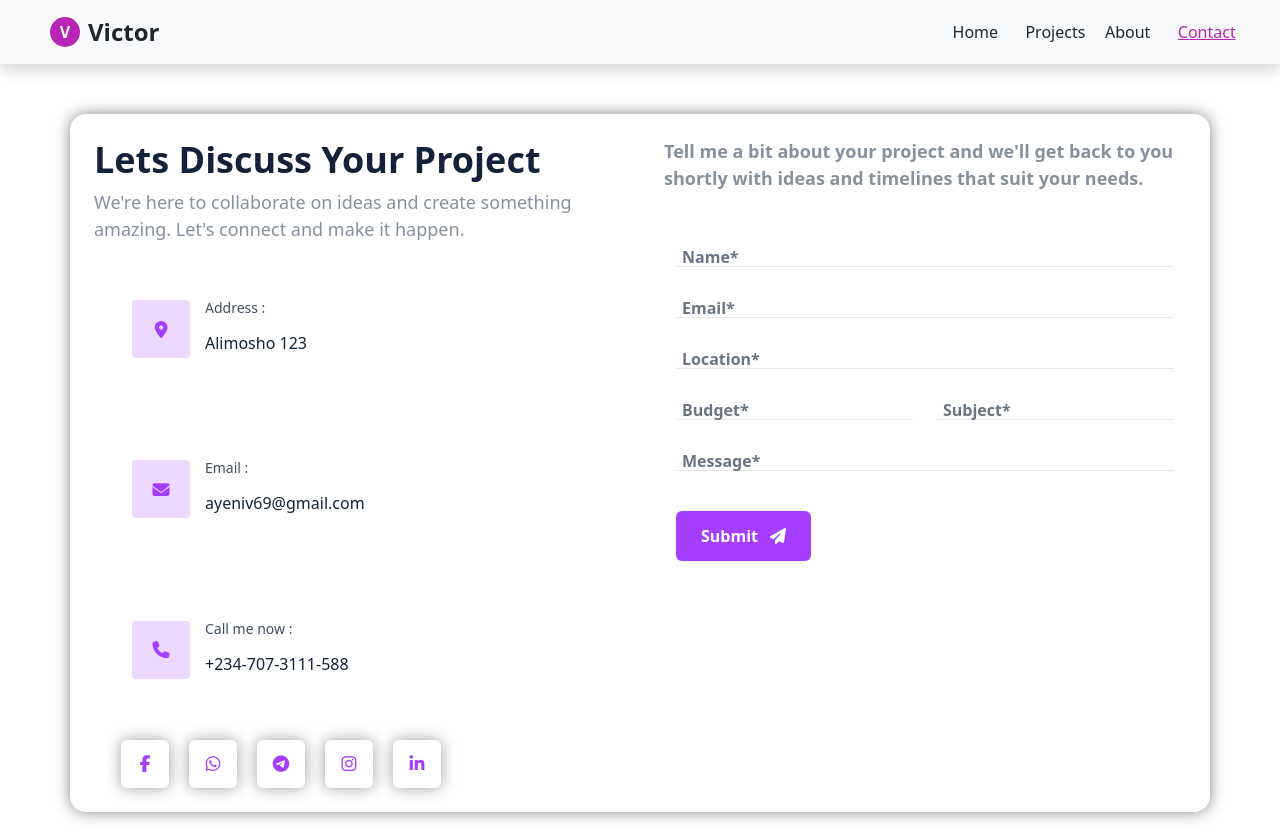
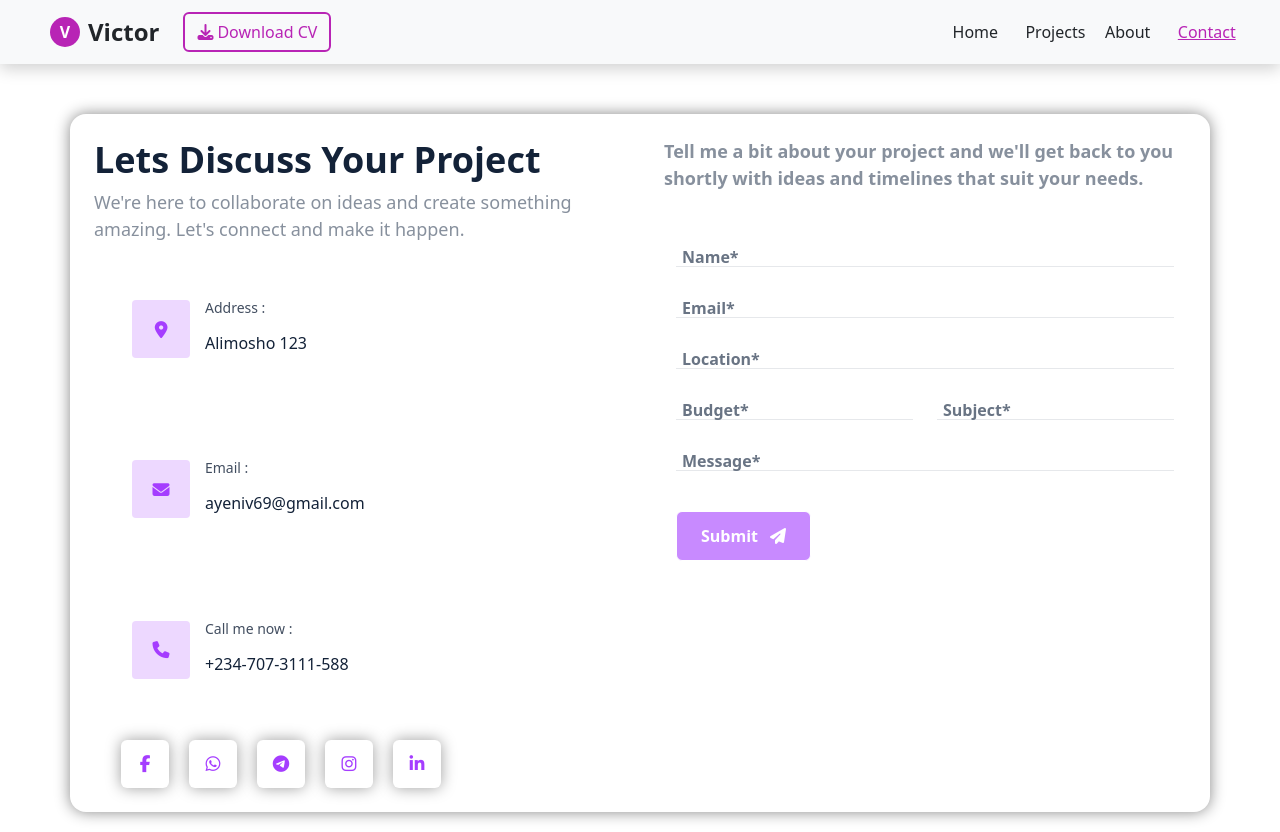
Before and after one commit to vay-dev/portfolio, an Angular app: page /contact in a window 1280 px wide. Built offline with nearby package versions, Linux system fonts and the light colour scheme.

Commit message:
made the email submision part functional and fixed some bugs

```diff
--- a/src/app/components/pages/contact/contact.component.html
+++ b/src/app/components/pages/contact/contact.component.html
@@ -3,16 +3,17 @@
     <div id="first-container" class="col-md-6 p-4">
       <div class="div">
         <h1>Lets Discuss Your Project</h1>
-        <p>We're here to collaborate on ideas and create something amazing. Let's connect and make it happen.</p>
+        <p>
+          We're here to collaborate on ideas and create something amazing. Let's
+          connect and make it happen.
+        </p>
       </div>
 
       <div class="row">
         <div class="col-md-12" *ngFor="let address of addresses; let i = index">
-
           <div class="content-container">
-
             <div class="icon-container">
-                <i class="{{address.icon}}"></i>
+              <i class="{{ address.icon }}"></i>
             </div>
             <!-- BREAKPOINT -->
             <div class="info-container">
@@ -22,50 +23,78 @@
           </div>
         </div>
         <div class="social-icons-container">
-            <a href="https://web.facebook.com/profile.php?id=61557084772235" target="_blank"><span class="rounded-2"><i class="fa-brands fa-facebook-f"></i></span></a>
-            <a href="" target="_blank"><span class="rounded-2"><i class="fa-brands fa-whatsapp"></i></span></a>
-            <a href="https://t.me/victor_ay14" target="_blank"><span class="rounded-2"><i class="fa-brands fa-telegram"></i></span></a>
-            <a href="https://www.instagram.com/vay_dev24/" target="_blank"><span class="rounded-2"><i class="fa-brands fa-instagram"></i></span></a>
-            <a href="https://www.linkedin.com/in/ayeni-victor-6a403136b/" target="_blank"><span class="rounded-2"><i class="fa-brands fa-linkedin-in"></i></span></a>
+          <a
+            href="https://web.facebook.com/profile.php?id=61557084772235"
+            target="_blank"
+            ><span class="rounded-2"
+              ><i class="fa-brands fa-facebook-f"></i></span
+          ></a>
+          <a href="" target="_blank"
+            ><span class="rounded-2"><i class="fa-brands fa-whatsapp"></i></span
+          ></a>
+          <a href="https://t.me/victor_ay14" target="_blank"
+            ><span class="rounded-2"><i class="fa-brands fa-telegram"></i></span
+          ></a>
+          <a href="https://www.instagram.com/vay_dev24/" target="_blank"
+            ><span class="rounded-2"
+              ><i class="fa-brands fa-instagram"></i></span
+          ></a>
+          <a
+            href="https://www.linkedin.com/in/ayeni-victor-6a403136b/"
+            target="_blank"
+            ><span class="rounded-2"
+              ><i class="fa-brands fa-linkedin-in"></i></span
+          ></a>
         </div>
       </div>
-
     </div>
     <!-- ====== DIVIDER ===== -->
     <div id="second-container" class="col-md-6 p-4">
-
       <p class="text">
-        Tell me a bit about your project and we'll get back to you shortly with ideas and timelines that suit your needs.
+        Tell me a bit about your project and we'll get back to you shortly with
+        ideas and timelines that suit your needs.
       </p>
 
-<form #form="ngForm" (ngSubmit)="sendEmail(form)">
+      <form
+        #form="ngForm"
+        (ngSubmit)="sendEmail(form)"
+        class="contact-form"
+        [class.sending]="sending"
+        (keydown.enter)="sending && $event.preventDefault()"
+      >
         <div class="input-container container-fluid my-5">
           <div class="row">
             @for (input of inputs; track $index) {
             <div
               class="input-wrapper"
-          [ngClass]="input.class === 'half' ? 'col-md-6' : 'col-md-12'">
-
+              [ngClass]="input.class === 'half' ? 'col-md-6' : 'col-md-12'"
+            >
               <input
                 [type]="input.type"
                 [name]="input.name"
                 required
                 [(ngModel)]="formData[input.name]"
-            placeholder=" " />
+                placeholder=" "
+              />
 
               <div class="label">{{ input.placeholder }}</div>
             </div>
             }
           </div>
 
-    <button id="submit" class="btn my-3" type="submit">
-      Submit
+          <!-- NEW -->
+          <button
+            id="submit"
+            class="btn my-3"
+            type="submit"
+            [disabled]="sending || !form.valid"
+            [class.sending]="sending"
+          >
+            {{ sending ? "Sending…" : "Submit" }}
             <span><i class="fa-solid fa-paper-plane"></i></span>
           </button>
         </div>
       </form>
-
-
     </div>
   </div>
 </div>
--- a/src/app/components/pages/contact/contact.component.scss
+++ b/src/app/components/pages/contact/contact.component.scss
@@ -19,12 +19,11 @@
       }
 
       p {
-        color: #87909D;
+        color: #87909d;
         font-weight: 400;
         font-size: 18px;
       }
     }
-
 
     .row {
       display: flex;
@@ -42,7 +41,7 @@
         display: flex;
         justify-content: flex-start;
         align-items: center;
-        transition: .3s ease-in-out;
+        transition: 0.3s ease-in-out;
 
         &:hover {
           box-shadow: 0 0 15px rgba(0, 0, 0, 0.412);
@@ -55,13 +54,13 @@
           align-items: center;
           justify-content: center;
           font-size: 17px;
-          color: #A53DFF;
-          background: #EDD8FF;
-          transition: .3s ease-in-out;
+          color: #a53dff;
+          background: #edd8ff;
+          transition: 0.3s ease-in-out;
         }
 
         &:hover .icon-container {
-          background: #A53DFF;
+          background: #a53dff;
           color: white;
         }
 
@@ -71,13 +70,11 @@
           align-items: center;
           justify-content: center;
 
-
-
           .info-container {
             text-align: left;
 
             p {
-              color: #424E60;
+              color: #424e60;
               font-weight: 400;
               font-size: 14px;
             }
@@ -89,7 +86,6 @@
             }
           }
         }
-
       }
 
       .social-icons-container {
@@ -109,8 +105,8 @@
           width: 48px;
           height: 48px;
           background: white;
-          color: #A53DFF;
-          transition: .3s ease;
+          color: #a53dff;
+          transition: 0.3s ease;
           font-size: 17px;
           box-shadow: 0 0 15px rgba(0, 0, 0, 0.383);
           display: flex;
@@ -118,13 +114,13 @@
           justify-content: center;
 
           &:hover {
-            background: #A53DFF;
+            background: #a53dff;
             color: white;
             transform: translateY(-6px);
           }
 
           i {
-            transition: .3s ease;
+            transition: 0.3s ease;
           }
         }
       }
@@ -134,14 +130,17 @@
   #second-container {
     text-align: left;
 
+    &.sending {
+      pointer-events: none;
+    }
+
     .text {
       font-size: 18px;
-      color: #87909D;
+      color: #87909d;
       font-weight: 600;
     }
 
     .input-container {
-
       .input-wrapper {
         position: relative;
         margin-block-end: 24px;
@@ -153,32 +152,31 @@
           color: #697484;
           left: 18px;
           top: 5px;
-          transition: .3s ease-in-out;
+          transition: 0.3s ease-in-out;
         }
 
         input {
           border: none;
           width: 100%;
-          border-bottom: 1px solid #E6E8EB;
-          transition: .3s ease;
+          border-bottom: 1px solid #e6e8eb;
+          transition: 0.3s ease;
           background: transparent;
 
           &:hover {
-            border-bottom: 1.5px solid #A53DFF;
+            border-bottom: 1.5px solid #a53dff;
           }
         }
 
-        input:focus + .label ,
+        input:focus + .label,
         input:not(:placeholder-shown) + .label,
         input:valid + .label {
           transform: translateY(-29px);
-         color: #A53DFF;
+          color: #a53dff;
         }
-
       }
 
       #submit {
-          background: #A53DFF;
+        background: #a53dff;
         color: white;
         display: flex;
         gap: 12px;
@@ -188,10 +186,16 @@
         padding-block: 12px;
         font-size: 16px;
         font-weight: 600;
-          transition: .3s ease-in-out;
+        transition: 0.3s ease-in-out;
 
-          &:hover {
-            background: darken($color: #A53DFF, $amount: 15%);
+        &.sending,
+        &:disabled {
+          cursor: not-allowed;
+          opacity: 0.6;
+        }
+
+        &:hover:not(:disabled) {
+          background: darken($color: #a53dff, $amount: 15%);
         }
       }
     }
--- a/src/app/components/pages/contact/contact.component.ts
+++ b/src/app/components/pages/contact/contact.component.ts
@@ -1,5 +1,5 @@
 import { CommonModule, NgFor } from '@angular/common';
-import { FormsModule } from '@angular/forms';
+import { FormsModule, NgForm } from '@angular/forms';
 import { Component } from '@angular/core';
 import emailjs from '@emailjs/browser';
 
@@ -11,8 +11,21 @@ import emailjs from '@emailjs/browser';
 })
 export class ContactComponent {
   formData: any = {};
+  sending: boolean = false;
 
-  sendEmail(form: any) {
+  sendEmail(form: NgForm) {
+    if (this.sending) {
+      console.warn('Sending in process please wait');
+      return;
+    }
+
+    if (!form.valid) {
+      alert('Please fill in all required fields.');
+      return;
+    }
+
+    this.sending = true;
+
     if (form.valid) {
       emailjs
         .send(
@@ -25,14 +38,14 @@ export class ContactComponent {
           () => {
             alert('Email sent successfully!');
             form.resetForm();
+            this.sending = false;
           },
           (error) => {
             console.error('Email error:', error);
             alert('Failed to send email.');
+            this.sending = false;
           }
         );
-    } else {
-      alert('Please fill in all required fields.');
     }
   }
 
--- a/src/app/components/shared/navbar/navbar.component.html
+++ b/src/app/components/shared/navbar/navbar.component.html
@@ -1,24 +1,34 @@
 <header class="header container-fluid py-3 bg-light">
   <div class="d-flex justify-content-between align-items-center w-100">
+    <!-- Logo / Brand -->
+    <div class="logo-con d-flex fw-bold gap-2">
+      <span id="logo">V</span><span class="fs-4 fw-bold">Victor</span>
 
-    <!-- Logo / Brand -->
-    <div class="logo d-flex fw-bold gap-2">
-      <span id="logo">V</span><span class="fs-4 fw-bold">Victor</span>
+      <a
+        href="assets/resume/Resume_Ayeni_Victor.pdf"
+        download="Ayeni_Victor_Resume.pdf"
+        class="btn ms-3 d-flex align-items-center gap-1"
+      >
+        <i class="fa-solid fa-download"></i>
+        <span>Download CV</span>
+      </a>
     </div>
 
     <!-- Navigation Links -->
     <nav class="flex-grow-0 ms-4">
       <div class="row">
         @for (item of items; track $index) {
-          <div class="col-6 col-md-2 mx-auto flex-grow-1">
-            <a [routerLink]="item.routeLink"
+        <div class="col-6 col-md-2 mx-auto flex-grow-1">
+          <a
+            [routerLink]="item.routeLink"
             class="nav-link text-center"
             [routerLinkActive]="'active'"
-            [routerLinkActiveOptions]="{exact: true}">{{ item.label }}</a>
-          </div>
+            [routerLinkActiveOptions]="{ exact: true }"
+            >{{ item.label }}</a
+          >
+        </div>
         }
       </div>
     </nav>
-
   </div>
 </header>
--- a/src/app/components/shared/navbar/navbar.component.scss
+++ b/src/app/components/shared/navbar/navbar.component.scss
@@ -1,4 +1,3 @@
-
 .header {
   position: fixed;
   z-index: 3;
@@ -13,15 +12,41 @@
   padding-inline: 50px;
   box-shadow: 0 5px 15px #0000002e;
 
-  .logo {
+  .logo-con {
     align-items: center;
     justify-content: center;
+
+    .btn {
+      background: transparent;
+      border: 2px solid #b824b5;
+      transition: 0.4s ease-in-out;
+
+      &:hover {
+        background: #b824b5;
+        border: 2px solid white;
+      }
+
+      i {
+        color: #b824b5;
+        transition: 0.3s ease-in-out;
+      }
+
+      span {
+        color: #b824b5;
+        transition: 0.3s ease-in-out;
+      }
+
+      &:hover i,
+      &:hover span {
+        color: white;
+      }
+    }
   }
 
   #logo {
     height: 30px;
     width: 30px;
-    background: #B824B5;
+    background: #b824b5;
     display: flex;
     align-items: center;
     justify-content: center;
@@ -36,19 +61,17 @@
   }
 
   .row {
-
     a {
-      transition: .3s ease-in-out;
+      transition: 0.3s ease-in-out;
 
       &:hover {
-        color: #B824B5;
+        color: #b824b5;
       }
 
       &.active {
-        color: #B824B5;
+        color: #b824b5;
         text-decoration: underline;
       }
     }
   }
-
 }
```
Also changed, not shown: src/assets/arrow.jpg (deleted), 1 other file (tests, documents, lock files or other folders). Lines whose indentation alone changed are shown as unchanged.
